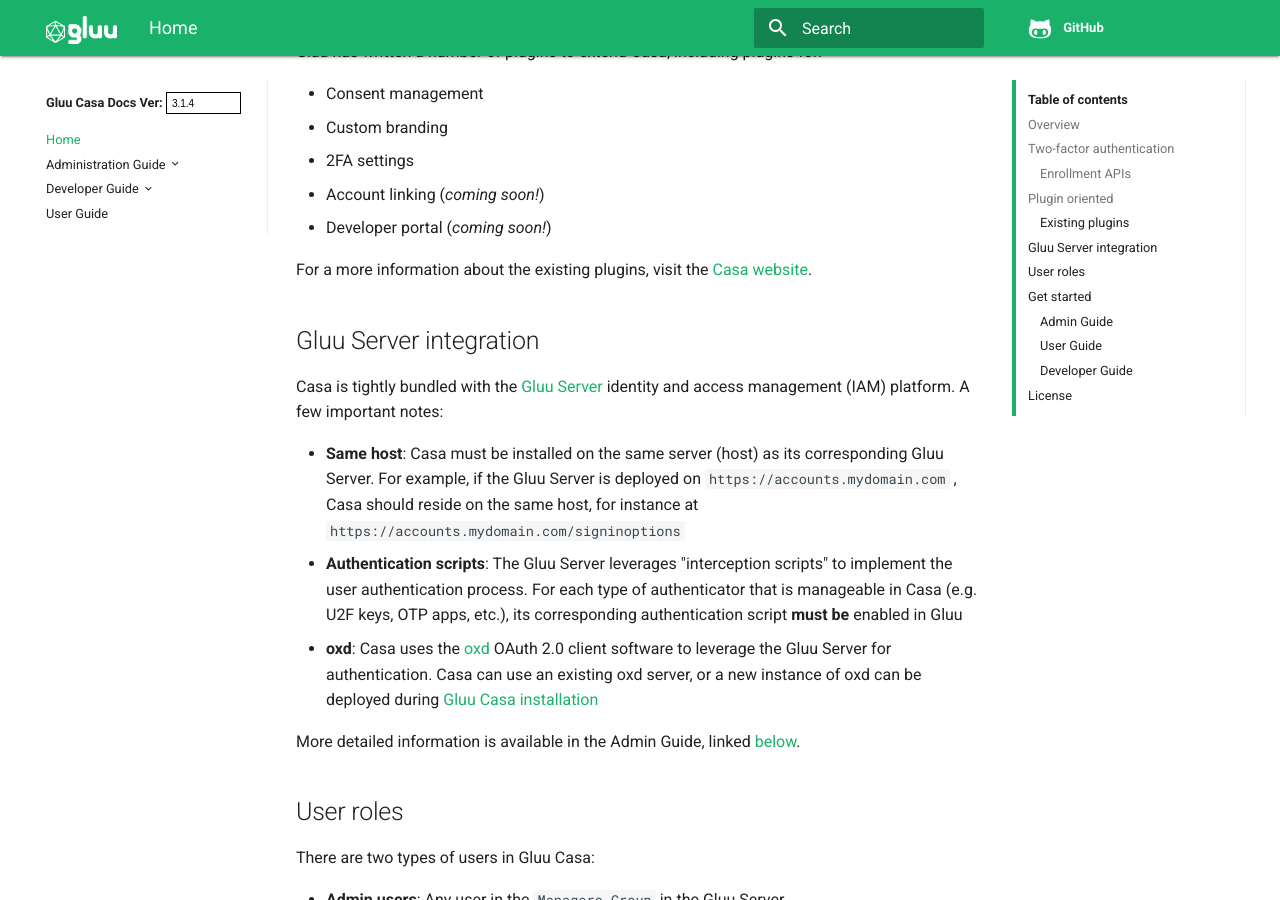
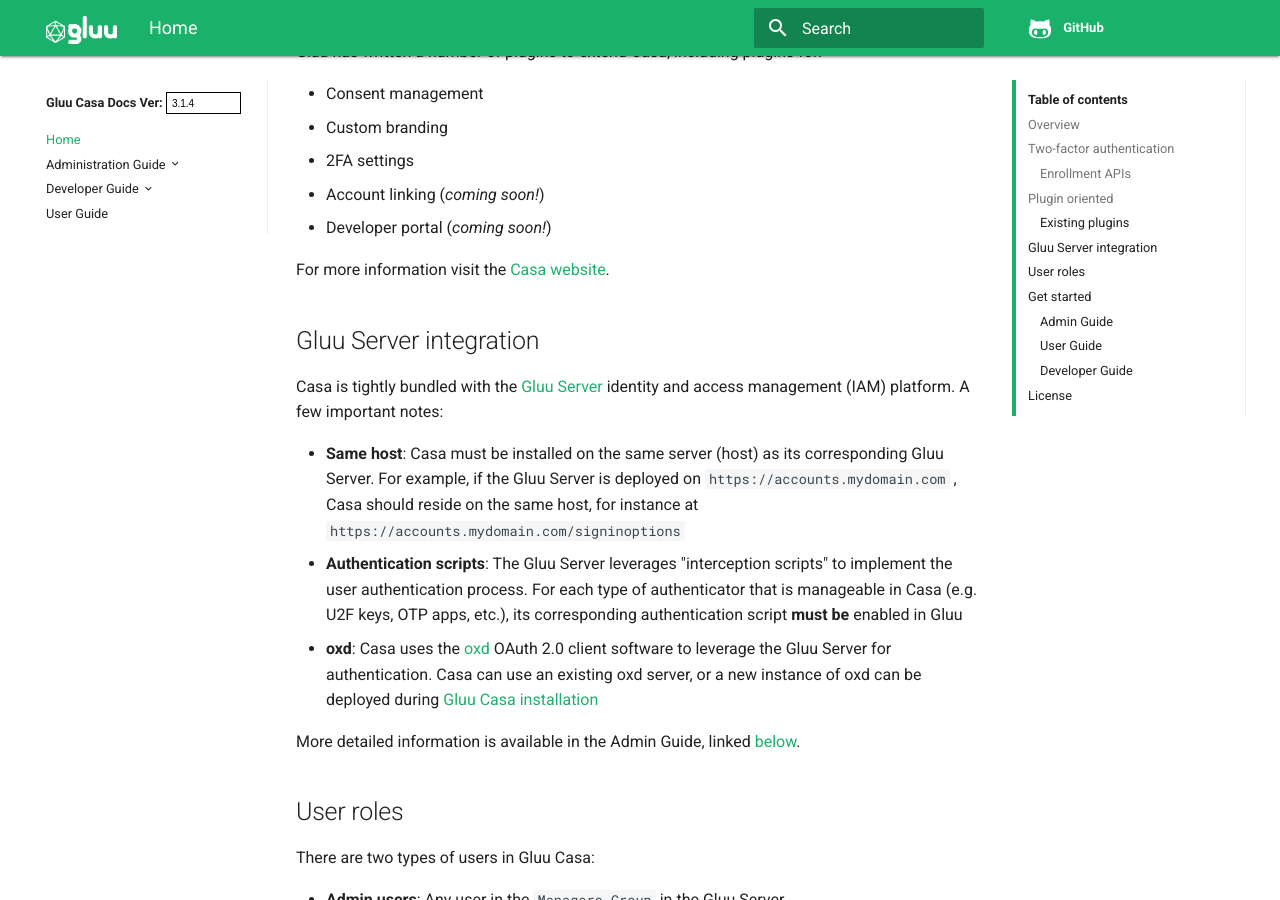
Before and after one commit to shmorri/docs-casa-prod, an MkDocs documentation site: the page built from docs/source/index.md, in a window 1280 px wide and 900 px high, scrolled down 1524 px. Built offline with MkDocs 1.6.1, drawn with Linux system fonts in a browser that asks for light colours; old or Windows-style settings are respelled for this version of MkDocs.

Commit message:
Update index.md

```diff
--- a/docs/source/index.md
+++ b/docs/source/index.md
@@ -52,7 +52,7 @@ Gluu has written a number of plugins to extend Casa, including plugins for:
 - Account linking (*coming soon!*)
 - Developer portal (*coming soon!*)
 
-For a more information about the existing plugins, visit the [Casa website](https://casa.gluu.org/plugins).
+For more information visit the [Casa website](https://casa.gluu.org/plugins).
 
 ## Gluu Server integration
 
```
